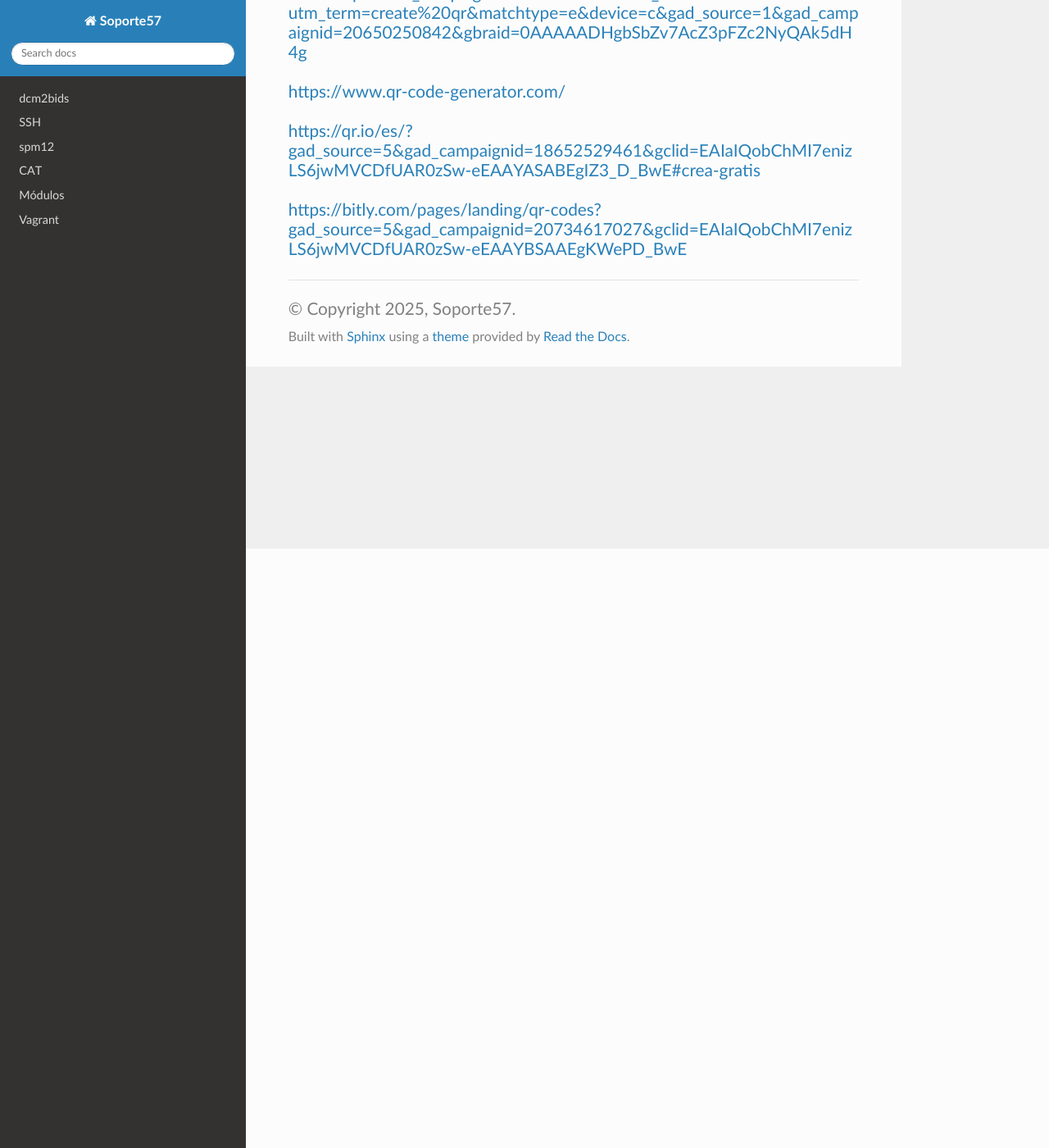
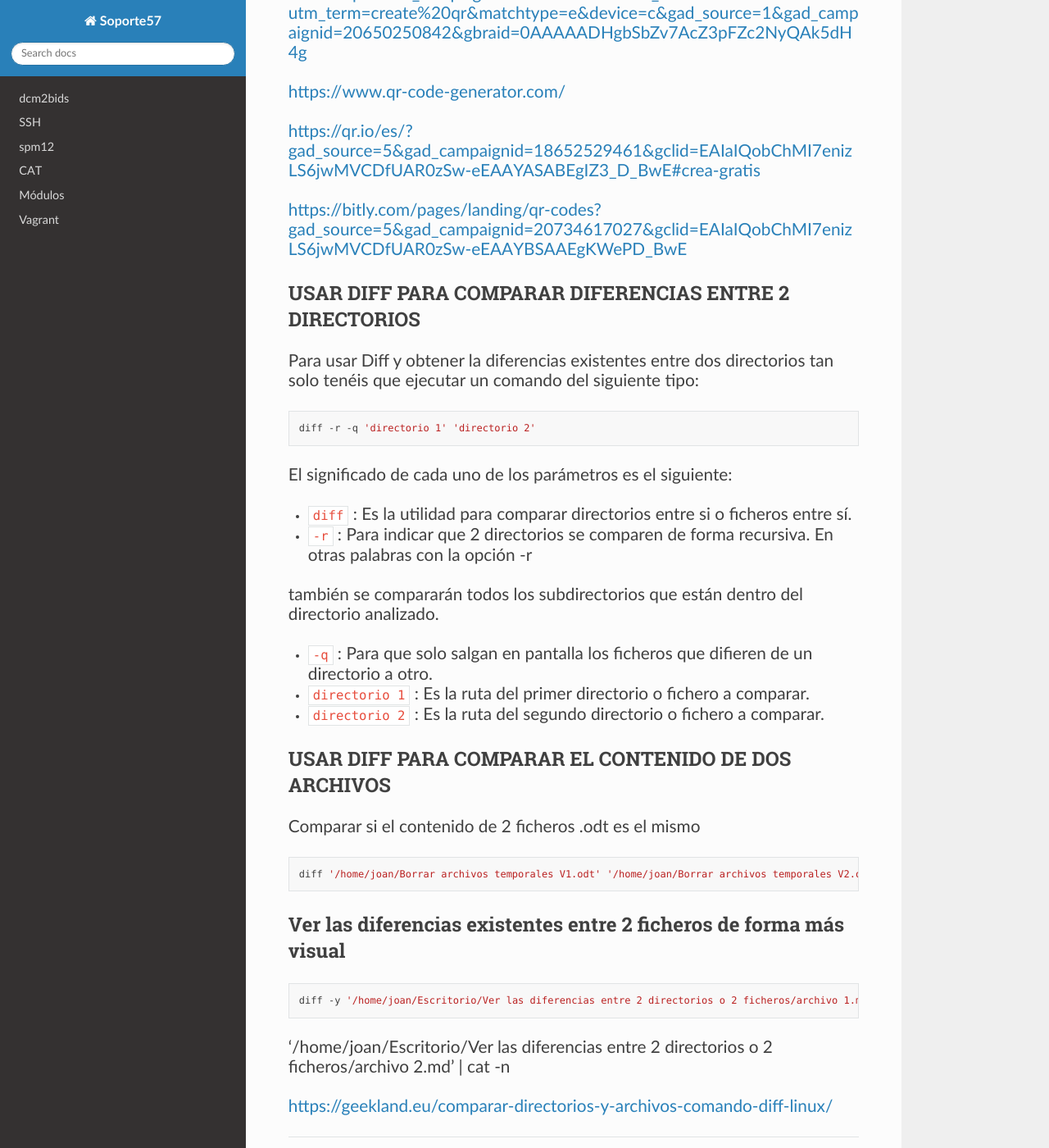
Before and after one commit to matecom57/santosg57-soporte, a Sphinx documentation site: the page built from docs/source/material.rst, in a window 1280 px wide and 1400 px high, scrolled down 731 px. Shown: the whole window at 82% size. Built offline with Sphinx 7.4.7 and the Read the Docs theme 3.1.0, drawn with Linux system fonts in a browser that asks for light colours.

Commit message:
Test comité

```diff
--- a/docs/source/material.rst
+++ b/docs/source/material.rst
@@ -14,3 +14,47 @@ https://www.qr-code-generator.com/
 https://qr.io/es/?gad_source=5&gad_campaignid=18652529461&gclid=EAIaIQobChMI7enizLS6jwMVCDfUAR0zSw-eEAAYASABEgIZ3_D_BwE#crea-gratis
 
 https://bitly.com/pages/landing/qr-codes?gad_source=5&gad_campaignid=20734617027&gclid=EAIaIQobChMI7enizLS6jwMVCDfUAR0zSw-eEAAYBSAAEgKWePD_BwE
+
+
+USAR DIFF PARA COMPARAR DIFERENCIAS ENTRE 2 DIRECTORIOS
+--------------------------------------
+
+Para usar Diff y obtener la diferencias existentes entre dos directorios tan solo tenéis que ejecutar un comando
+del siguiente tipo:
+
+.. code:: Bash
+
+   diff -r -q 'directorio 1' 'directorio 2'
+
+El significado de cada uno de los parámetros es el siguiente:
+
+* ``diff`` : Es la utilidad para comparar directorios entre si o ficheros entre sí.
+
+* ``-r`` : Para indicar que 2 directorios se comparen de forma recursiva. En otras palabras con la opción -r
+también se
+compararán todos los subdirectorios que están dentro del directorio analizado.
+
+* ``-q`` : Para que solo salgan en pantalla los ficheros que difieren de un directorio a otro.
+
+* ``directorio 1`` : Es la ruta del primer directorio o fichero a comparar.
+
+* ``directorio 2`` : Es la ruta del segundo directorio o fichero a comparar.
+
+USAR DIFF PARA COMPARAR EL CONTENIDO DE DOS ARCHIVOS
+----------------------------------------
+
+Comparar si el contenido de 2 ficheros .odt es el mismo
+
+.. code:: Bash
+
+   diff '/home/joan/Borrar archivos temporales V1.odt' '/home/joan/Borrar archivos temporales V2.odt'
+
+Ver las diferencias existentes entre 2 ficheros de forma más visual
+-------------------------------------------------------------------
+
+.. code:: Bash
+
+   diff -y '/home/joan/Escritorio/Ver las diferencias entre 2 directorios o 2 ficheros/archivo 1.md'
+'/home/joan/Escritorio/Ver las diferencias entre 2 directorios o 2 ficheros/archivo 2.md' | cat -n
+
+https://geekland.eu/comparar-directorios-y-archivos-comando-diff-linux/
```
